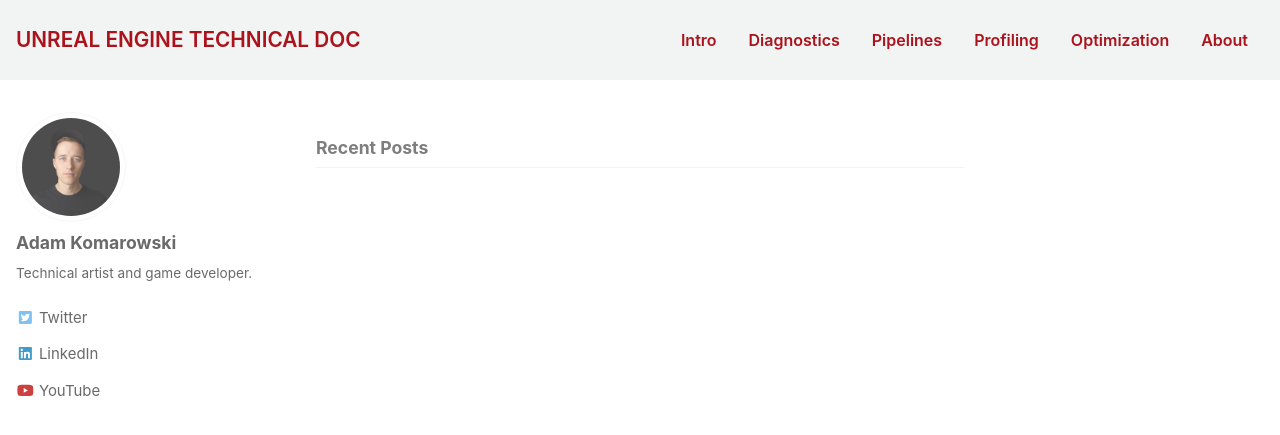
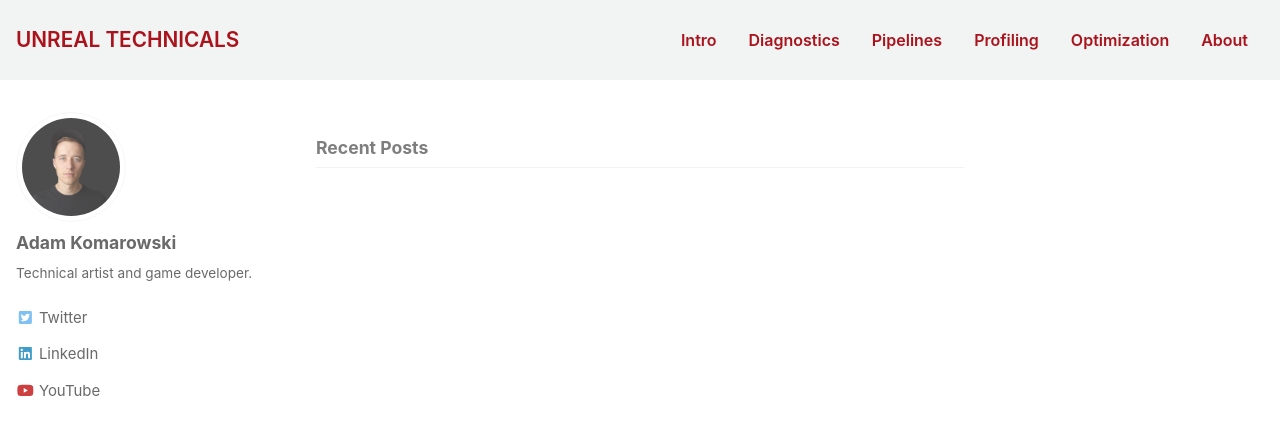
Before and after one commit to AdamKomarowski/unrealtechart, a Jekyll site: the page built from index.html, in a window 1280 px wide and 900 px high. Shown: the top 435 px of the window. Built offline with Jekyll 4.4.1, drawn with Linux system fonts in a browser that asks for light colours; nearby versions of some CDN libraries.

Commit message:
Update _config.yml

```diff
--- a/_config.yml
+++ b/_config.yml
@@ -16,7 +16,7 @@
 
 # Site Settings
 locale                   : "en"
-title                    : "Unreal Engine Technical Doc"
+title                    : "Unreal Technicals"
 title_separator          : "-"
 name                     : "Jan Kowalski"
 description              : "Guide to Unreal Engine"
```
